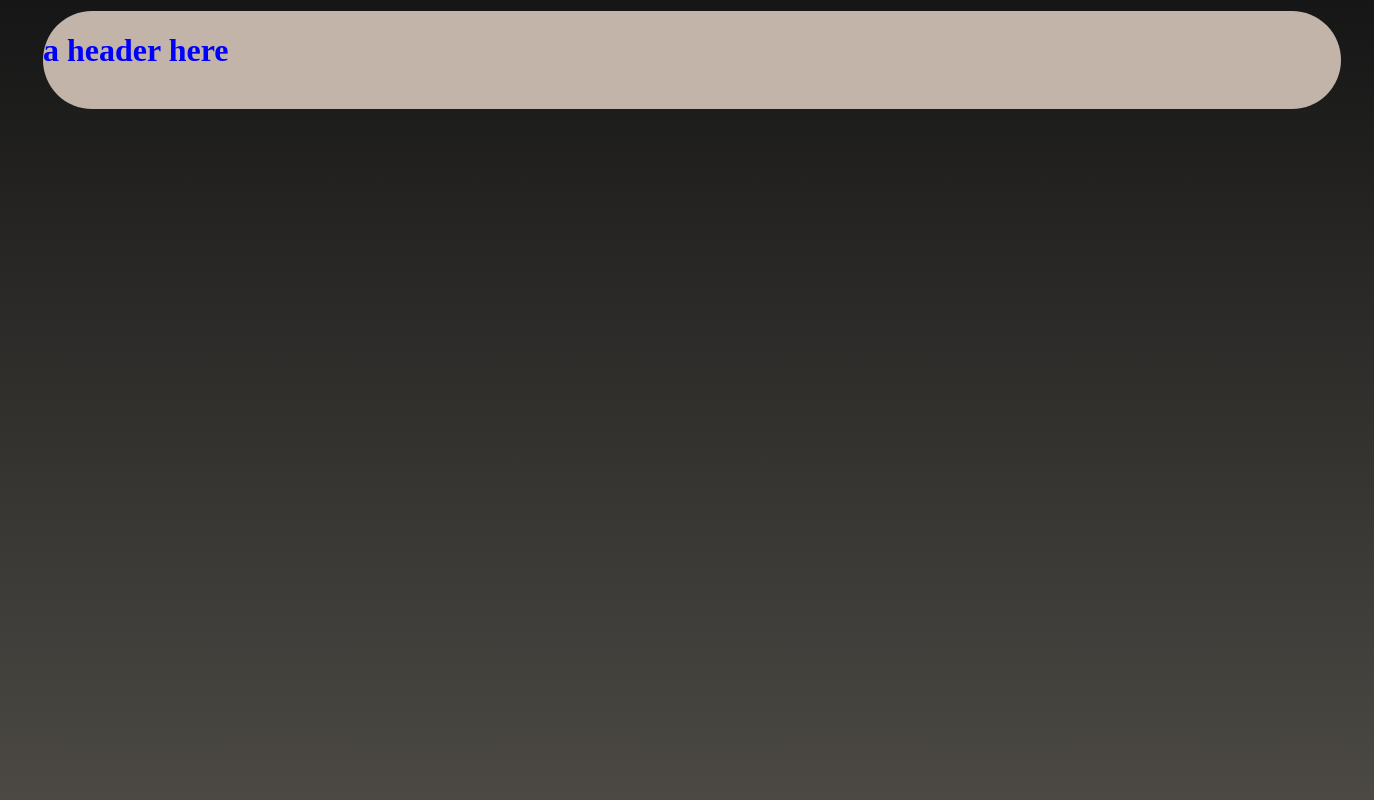
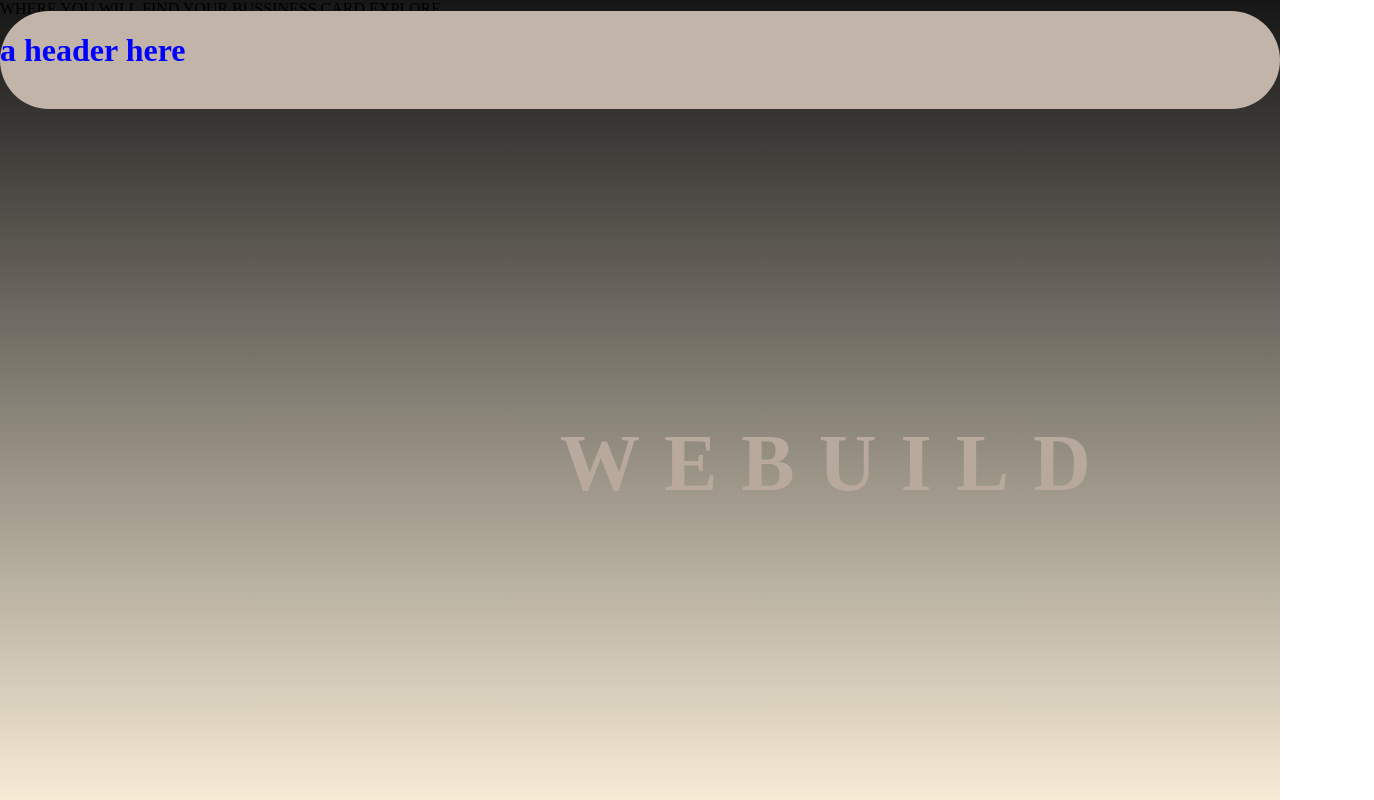
Before and after one commit to hpapucha/WeBuild, a plain HTML site: page index.html in a window 1280 px wide. Shown: the top 800 px of the page, 1374 px wide, since content can reach past the window. Drawn offline with Linux system fonts and the light colour scheme.

Commit message:
Text add

```diff
--- a/index.html
+++ b/index.html
@@ -8,6 +8,12 @@
       <header>
         <h1> a header here </h1>
       </header>
-
+    <section>
+      <div class="v85_9">
+        <span class="weBuild">WEBUILD</span>
+        <span class="slogan">WHERE YOU WILL FIND YOUR BUSSINESS CARD</span>
+        <span class="v85_8">EXPLORE</span>
+      </div>
+    </section>
     </body>
 </html>
--- a/style.css
+++ b/style.css
@@ -1,24 +1,19 @@
 body {
   position: relative;
-  width: 107.36111vw;
-  height: 415.48780vh;
+  width: 100vw;
+  height: 100vh;
 
   background: linear-gradient(180deg, #161616 0%, #F6EBD5 100%);
   }
 
 header {
-
 position: absolute;
-width: 101.38888vw;
+width: 100vw;
 height: 12.1951vh;
-left: 2.6875em;
 top: 0.6875em;
-
 background: #C2B4A9;
 border-radius: 3.125em;
-
 }
-
 
 .logo {
   position: absolute;
@@ -29,11 +24,42 @@ top: 11px;
 
 background: #B9A99C;
 }
-
-
   h1 {
     color: blue;
   }
   p {
     color: red;
   }
+
+.weBuild {
+position: absolute;
+width: 38.27vw;
+height: 14.87vh;
+left: 7em;
+top: 5em;
+
+font-family: 'Outfit';
+font-style: normal;
+font-weight: 800;
+/* font-size: 100px; */
+line-height: 126px;
+
+/* identical to box height */
+letter-spacing: 0.3em;
+
+color: #B9A99C;
+}
+
+/* If the screen size is 601px wide or more, set the font-size of <div> to 80px */
+@media screen and (min-width: 1200px) {
+  .weBuild{
+    font-size: 80px;
+  }
+}
+
+/* If the screen size is 600px wide or less, set the font-size of <div> to 30px */
+@media screen and (max-width: 600px) {
+  .weBuild {
+    font-size: 50px;
+  }
+}
```
Also changed, not shown: 1 other file.
